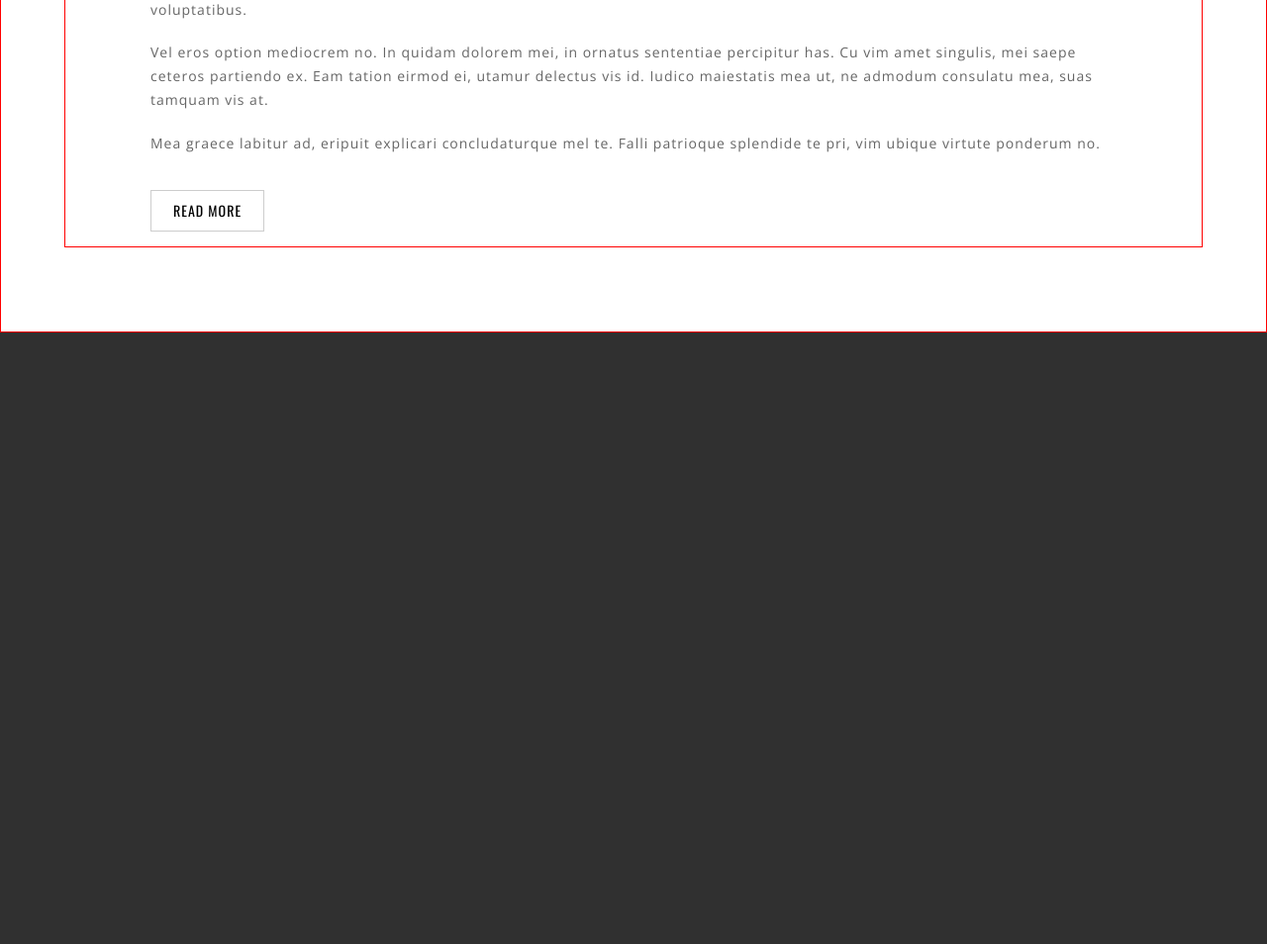
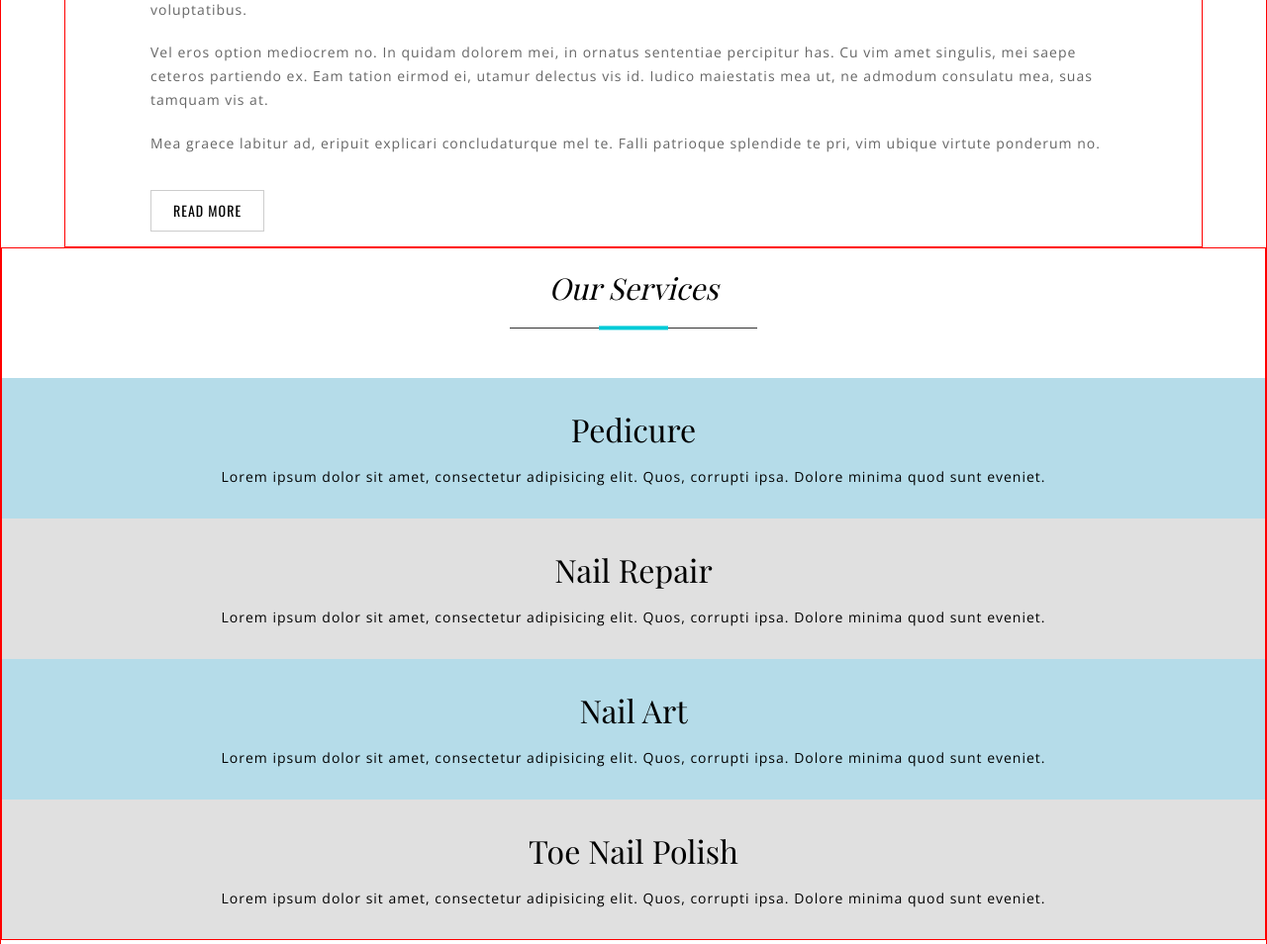
Before and after one commit to jisanjung/Glitter-and-Polish, a PHP site: page / in a window 1280 px wide. Shown: the part 1108-2062 px from the top of the page at 99% size. Before the commit the page ends 1444 px from the top, so only its background shows below. Run offline with PHP 8.4, Linux system fonts and the light colour scheme.

Commit message:
finished services section for now

```diff
--- a/index.html
+++ b/index.html
@@ -59,16 +59,40 @@
         <main class="main test">
 
             <!--about-->
-            <div class="about test">
+            <div class="section about test">
                 <h1 class="title text-center">About Our Salon</h1>
                 <div class="divider"></div>
                 <div class="container-md grid-wrap">
                     <img>
-                    <p class="open-sans text-gray">Lorem ipsum dolor sit amet, ludus maluisset his cu, ut prodesset posidonium nam, quo facilisis democritum eloquentiam at. Pri ad ipsum assueverit, cu sea possim concludaturque. No eos aliquid phaedrum, ex viderer salutandi mea. In has prima assum voluptatibus.</p>
-                    <p class="open-sans text-gray">Vel eros option mediocrem no. In quidam dolorem mei, in ornatus sententiae percipitur has. Cu vim amet singulis, mei saepe ceteros partiendo ex. Eam tation eirmod ei, utamur delectus vis id. Iudico maiestatis mea ut, ne admodum consulatu mea, suas tamquam
+                    <p class="open-sans text-gray p-text">Lorem ipsum dolor sit amet, ludus maluisset his cu, ut prodesset posidonium nam, quo facilisis democritum eloquentiam at. Pri ad ipsum assueverit, cu sea possim concludaturque. No eos aliquid phaedrum, ex viderer salutandi mea. In has prima assum voluptatibus.</p>
+                    <p class="open-sans text-gray p-text">Vel eros option mediocrem no. In quidam dolorem mei, in ornatus sententiae percipitur has. Cu vim amet singulis, mei saepe ceteros partiendo ex. Eam tation eirmod ei, utamur delectus vis id. Iudico maiestatis mea ut, ne admodum consulatu mea, suas tamquam
                         vis at.</p>
-                    <p class="open-sans text-gray">Mea graece labitur ad, eripuit explicari concludaturque mel te. Falli patrioque splendide te pri, vim ubique virtute ponderum no.</p>
+                    <p class="open-sans text-gray p-text">Mea graece labitur ad, eripuit explicari concludaturque mel te. Falli patrioque splendide te pri, vim ubique virtute ponderum no.</p>
                     <a href="#" class="btn-white text-decoration text-center">READ MORE</a>
+                </div>
+            </div>
+
+            <!--services-->
+            <div class="section services test">
+                <h1 class="title text-center">Our Services</h1>
+                <div class="divider"></div>
+                <div class="grid-wrap">
+                   <div class="service-item">
+                       <h1 class="playfair-serif light text-center">Pedicure</h1>
+                       <p class="open-sans p-text text-center">Lorem ipsum dolor sit amet, consectetur adipisicing elit. Quos, corrupti ipsa. Dolore minima quod sunt eveniet.</p>
+                   </div>
+                   <div class="service-item">
+                       <h1 class="playfair-serif light text-center">Nail Repair</h1>
+                       <p class="open-sans p-text text-center">Lorem ipsum dolor sit amet, consectetur adipisicing elit. Quos, corrupti ipsa. Dolore minima quod sunt eveniet.</p>
+                   </div>
+                   <div class="service-item">
+                       <h1 class="playfair-serif light text-center">Nail Art</h1>
+                       <p class="open-sans p-text text-center">Lorem ipsum dolor sit amet, consectetur adipisicing elit. Quos, corrupti ipsa. Dolore minima quod sunt eveniet.</p>
+                   </div>
+                   <div class="service-item">
+                       <h1 class="playfair-serif light text-center">Toe Nail Polish</h1>
+                       <p class="open-sans p-text text-center">Lorem ipsum dolor sit amet, consectetur adipisicing elit. Quos, corrupti ipsa. Dolore minima quod sunt eveniet.</p>
+                   </div>
                 </div>
             </div>
 
--- a/styles.css
+++ b/styles.css
@@ -7,11 +7,25 @@
 .playfair-serif {
     font-family: 'Playfair Display', serif;
 }
+.normal {
+    font-weight: normal;
+}
+.light {
+    font-weight: lighter;
+}
+.bold {
+    font-weight: bold;
+}
 .oswald-sans {
     font-family: 'Oswald', sans-serif;
 }
 .open-sans {
     font-family: 'Open Sans', sans-serif;
+}
+.p-text {
+    font-size: 14px;
+    line-height: 1.7;
+    letter-spacing: 1px;
 }
 .cursor-pointer:hover {
     cursor: pointer;
@@ -108,6 +122,7 @@ html, body {
     width: 250px;
     height: 1px;
     margin: 0 auto;
+    margin-bottom: 40px;
 }
 .divider:after {
     content: "";
@@ -258,18 +273,22 @@ nav ul li + li {
     border: none;
 }
 
-/* about */
+/* main */
 .main {
     background-color: #fff;
     position: relative;
 }
-.main .about {
+.main .section {
     background-color: #fff;
-    width: 90%;
     margin: 0 auto;
     position: relative;
     top: -85px;
     height: 100%;
+}
+
+/* about */
+.main .about {
+    width: 90%;
 }
 .main .about img {
     width: 100%;
@@ -277,15 +296,11 @@ nav ul li + li {
     position: relative;
     left: 50%;
     transform: translateX(-50%);
-    margin-top: 40px;
     margin-bottom: 20px;
     background-color: #e3e3e3;
     grid-column: 1/13;
 }
 .main .about p {
-    font-size: 14px;
-    line-height: 1.7;
-    letter-spacing: 1px;
     margin-bottom: 20px;
     grid-column: 1/13;
 }
@@ -297,6 +312,25 @@ nav ul li + li {
     grid-column: 1/13;
 }
 
+/* services */
+.services .service-item {
+    grid-column: 1/13;
+    padding: 30px 40px;
+}
+.services .service-item:first-child {
+    margin-top: 10px;
+}
+.services .service-item:nth-child(odd) {
+    background-color: #B5DCE9;
+}
+.services .service-item:nth-child(even) {
+    background-color: #E0E0E0;
+}
+.services .service-item h1 {
+    font-size: 32px;
+    padding-bottom: 15px;
+}
+
 /* animations */
 .showcase-text {
     animation-name: caption;
```
